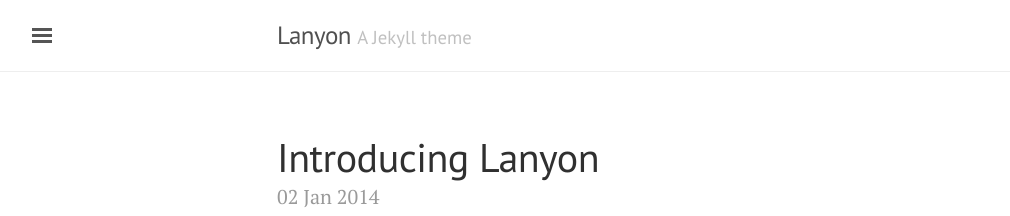
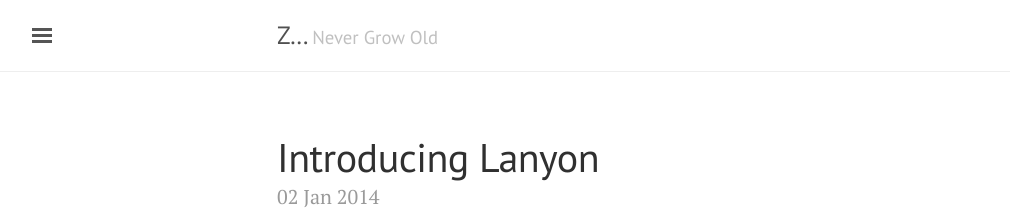
Before and after one commit to comacros/comacros.github.io, a Jekyll site: the page built from index.html, in a window 1280 px wide and 900 px high. Shown: the top 216 px of the window, without its empty margins (3-1013 px from the left). Built offline with Jekyll 4.4.1, drawn with Linux system fonts in a browser that asks for light colours; the list of posts is cut into pages by our own code.

Commit message:
update title-related items

```diff
--- a/_config.yml
+++ b/_config.yml
@@ -5,18 +5,18 @@
 relative_permalinks: true
 
 # Setup
-title:               Lanyon
-tagline:             'A Jekyll theme'
-description:         'A reserved <a href="http://jekyllrb.com" target="_blank">Jekyll</a> theme that places the utmost gravity on content with a hidden drawer. Made by <a href="https://twitter.com/mdo" target="_blank">@mdo</a>.'
-url:                 http://lanyon.getpoole.com
+title:               Z...
+tagline:             'Never Grow Old'
+description:         ''
+url:                 http://xiongzh.com
 baseurl:             ''
 paginate:            5
 
 # About/contact
 author:
-  name:              Mark Otto
-  url:               https://twitter.com/mdo
-  email:             markdotto@gmail.com
+  name:              Zhen XIONG
+  url:               https://weibo.com/dreamcatcherpo
+  email:             837075787@qq.com
 
 # Custom vars
 version:             1.0.0
```
